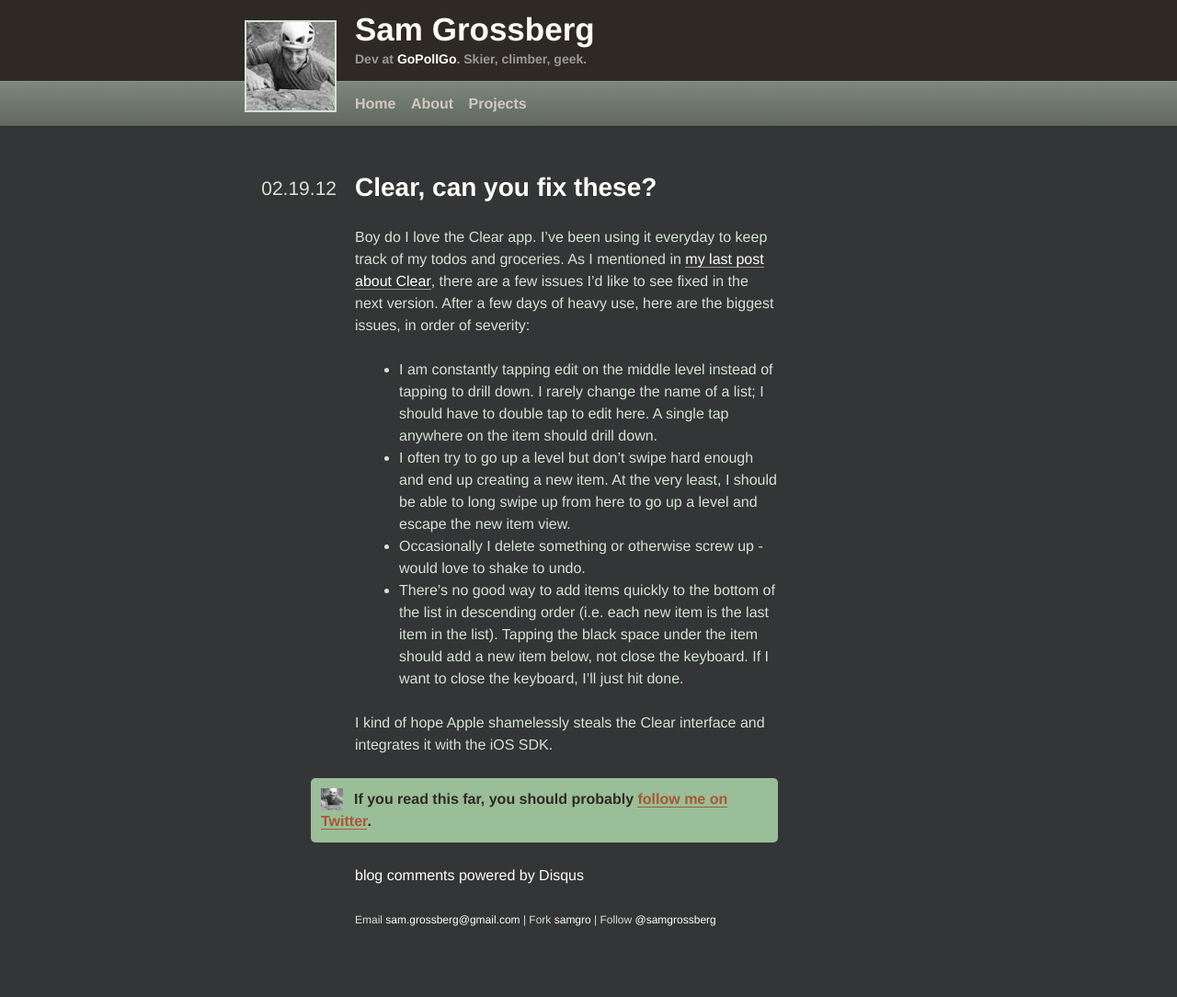
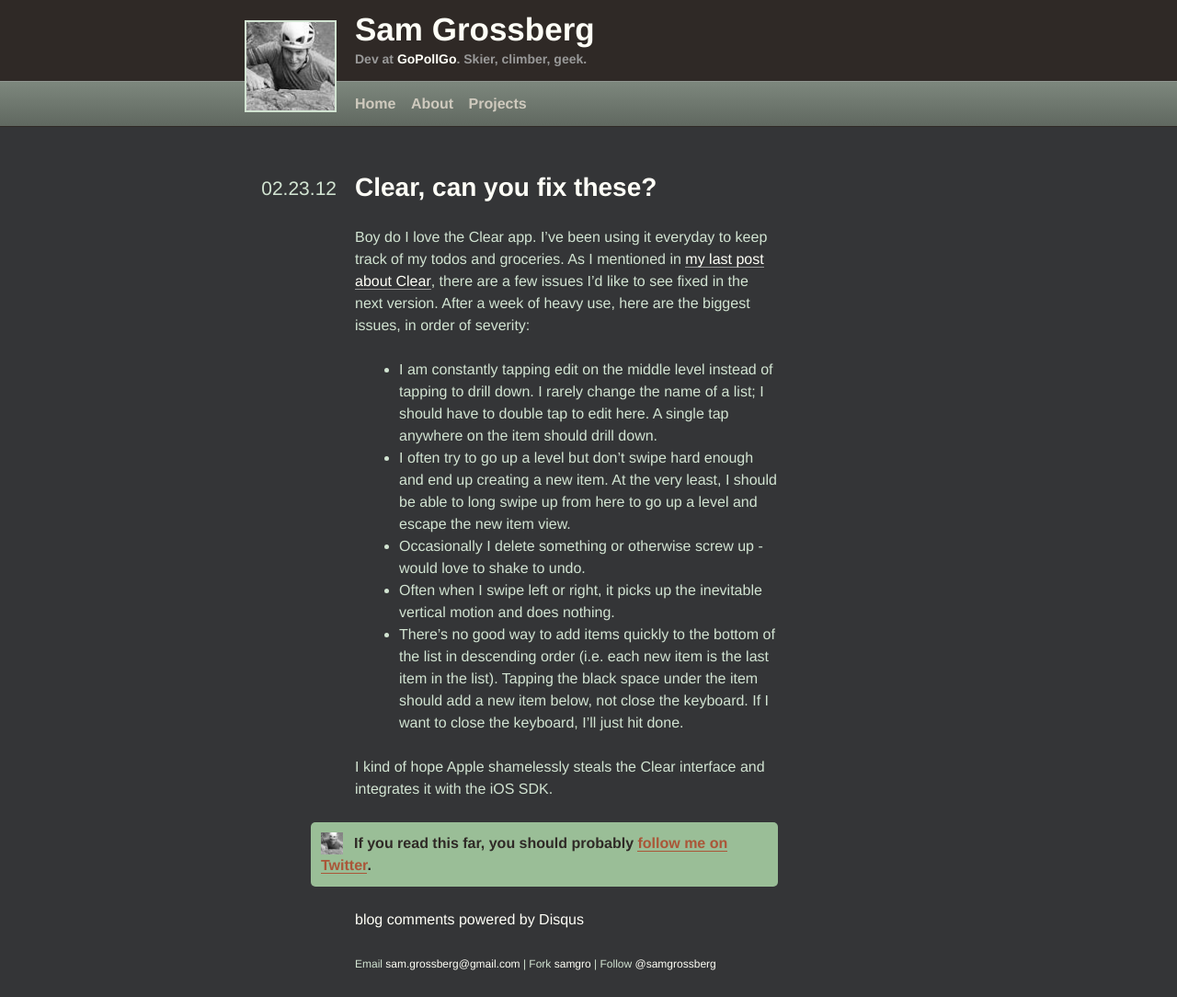
Before and after one commit to samgro/samgro.github.com, a Jekyll site: the page built from _posts/2012-02-23-clear-bugs.md, in a window 1280 px wide. Shown: the whole page at 92% size. Built offline with Jekyll 4.4.1, drawn with Linux system fonts in a browser that asks for light colours; nearby versions of some CDN libraries; comment, search, counter and statistics services are not loaded; before the commit the page ends 1036 px from its top, so only the background shows below that.

Commit message:
Edits to clear bugs post

```diff
--- a/_posts/2012-02-19-clear-bugs.md
+++ b/_posts/2012-02-23-clear-bugs.md
@@ -3,11 +3,12 @@
 title: Clear, can you fix these?
 description: A few bugs I'd like to see fixed in Clear.
 ---
-Boy do I love the Clear app. I've been using it everyday to keep track of my todos and groceries. As I mentioned in <a href='/clear-checklist-app-just-raised-the-bar-for-mobile-design/'>my last post about Clear</a>, there are a few issues I'd like to see fixed in the next version. After a few days of heavy use, here are the biggest issues, in order of severity:
+Boy do I love the Clear app. I've been using it everyday to keep track of my todos and groceries. As I mentioned in <a href='/clear-checklist-app-just-raised-the-bar-for-mobile-design/'>my last post about Clear</a>, there are a few issues I'd like to see fixed in the next version. After a week of heavy use, here are the biggest issues, in order of severity:
 
 * I am constantly tapping edit on the middle level instead of tapping to drill down. I rarely change the name of a list; I should have to double tap to edit here. A single tap anywhere on the item should drill down.
 * I often try to go up a level but don't swipe hard enough and end up creating a new item. At the very least, I should be able to long swipe up from here to go up a level and escape the new item view.
 * Occasionally I delete something or otherwise screw up - would love to shake to undo.
+* Often when I swipe left or right, it picks up the inevitable vertical motion and does nothing.
 * There's no good way to add items quickly to the bottom of the list in descending order (i.e. each new item is the last item in the list). Tapping the black space under the item should add a new item below, not close the keyboard. If I want to close the keyboard, I'll just hit done.
 
 I kind of hope Apple shamelessly steals the Clear interface and integrates it with the iOS SDK.
```
